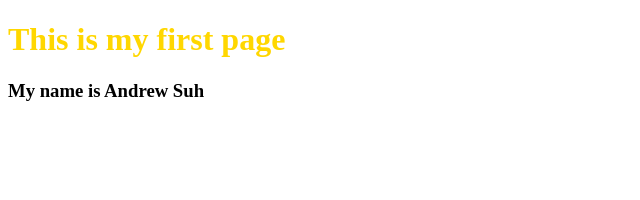
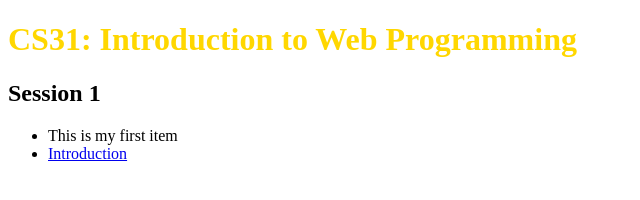
Before and after one commit to gamakill131/gamakill131.github.io, a plain HTML site: page index.html in a window 1280 px wide. Shown: the whole page, without its empty margins (0-640 px from the left). Drawn offline with Linux system fonts and the light colour scheme.

Commit message:
Create Link on Introduction

```diff
--- a/index.html
+++ b/index.html
@@ -7,7 +7,12 @@
     <title>Document</title>
 </head>
 <body>
-    <h1 style="color:gold;">This is my first page</h1>
-    <h3>My name is Andrew Suh</h3>
+    <h1 style="color:gold;">CS31: Introduction to Web Programming</h1>
+
+    <h2>Session 1</h2>
+    <ul>
+        <li>This is my first item</li>
+        <li><a href="s01/introduction.html">Introduction</a></li>
+    </ul>
 </body>
 </html>
```
